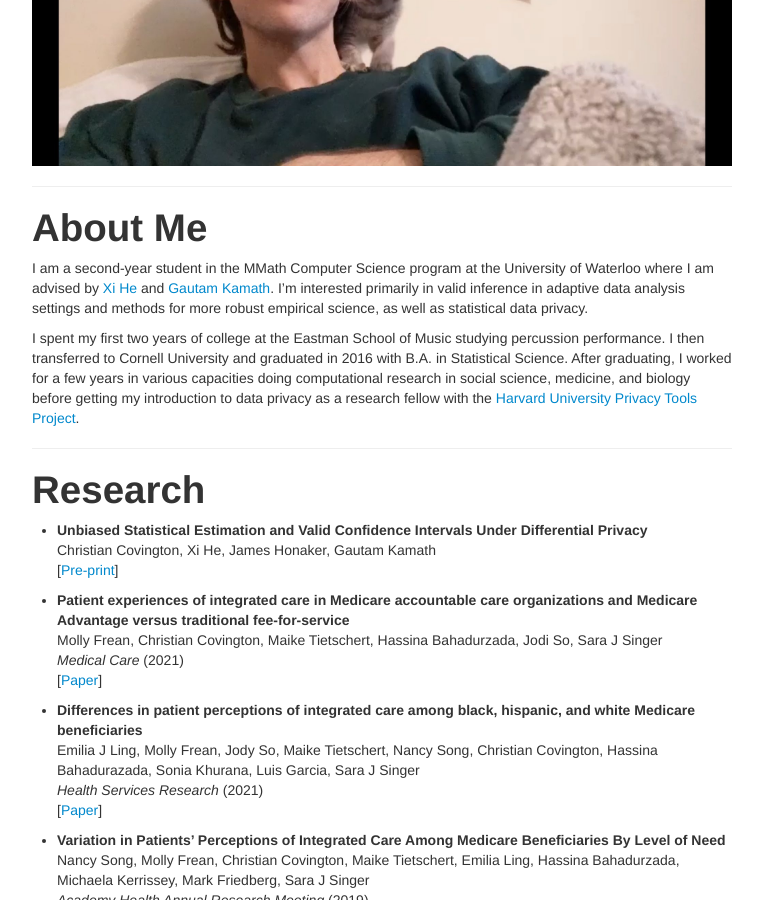
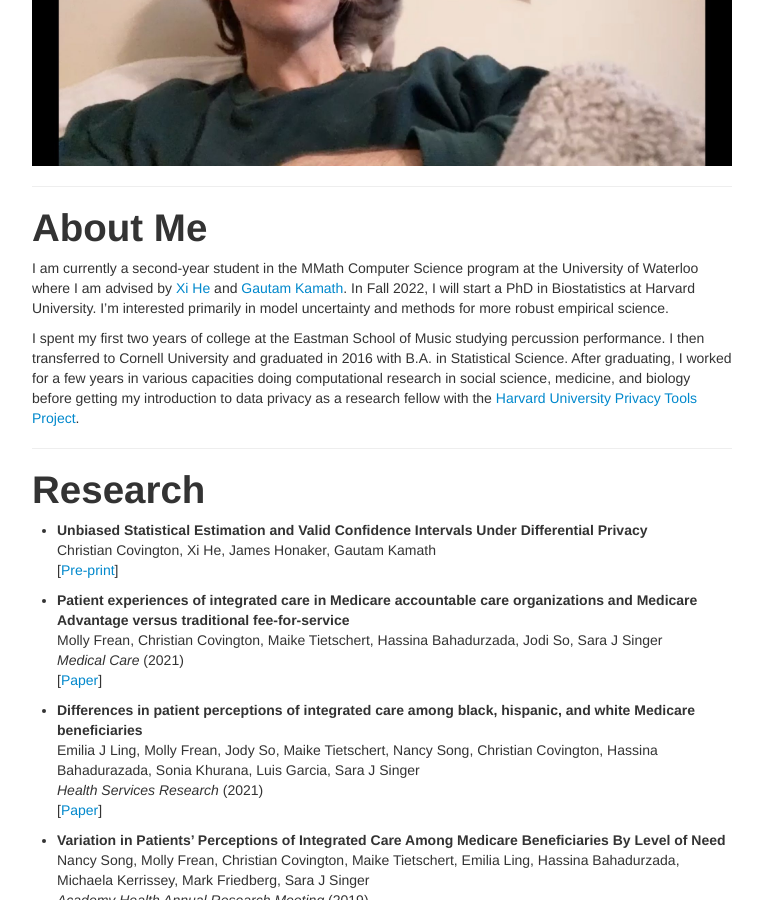
Before and after one commit to ctcovington/ctcovington.github.io, a Jekyll site: the page built from index.md, in a window 1280 px wide and 900 px high, scrolled down 309 px. Shown: the whole window, without its empty margins (258-1021 px from the left). Built offline with Jekyll 4.4.1, drawn with Linux system fonts in a browser that asks for light colours.

Commit message:
update index

```diff
--- a/index.md
+++ b/index.md
@@ -10,7 +10,7 @@
 ---
 
 # About Me
-I am a second-year student in the MMath Computer Science program at the University of Waterloo where I am advised by [Xi He](https://cs.uwaterloo.ca/~xihe/) and [Gautam Kamath](http://www.gautamkamath.com/). I'm interested primarily in valid inference in adaptive data analysis settings and methods for more robust empirical science, as well as statistical data privacy.
+I am currently a second-year student in the MMath Computer Science program at the University of Waterloo where I am advised by [Xi He](https://cs.uwaterloo.ca/~xihe/) and [Gautam Kamath](http://www.gautamkamath.com/). In Fall 2022, I will start a PhD in Biostatistics at Harvard University. I'm interested primarily in model uncertainty and methods for more robust empirical science.
 
 I spent my first two years of college at the Eastman School of Music studying percussion performance. I then transferred to Cornell University and graduated in 2016 with B.A. in Statistical Science. After graduating, I worked for a few years in various capacities doing computational research in social science, medicine, and biology before getting my introduction to data privacy as a research fellow with the [Harvard University Privacy Tools Project](https://privacytools.seas.harvard.edu/).
 
```
Also changed, not shown: other parts of index.md (+5 -0 lines), 1 other file.
